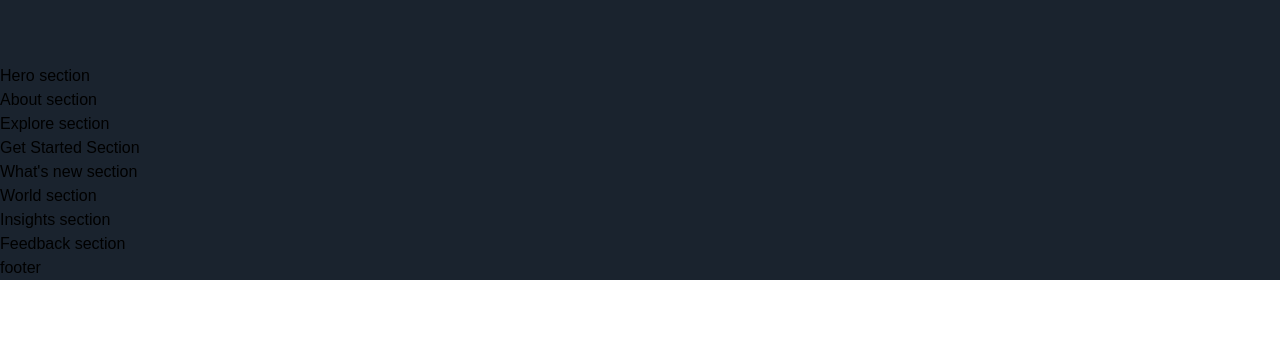
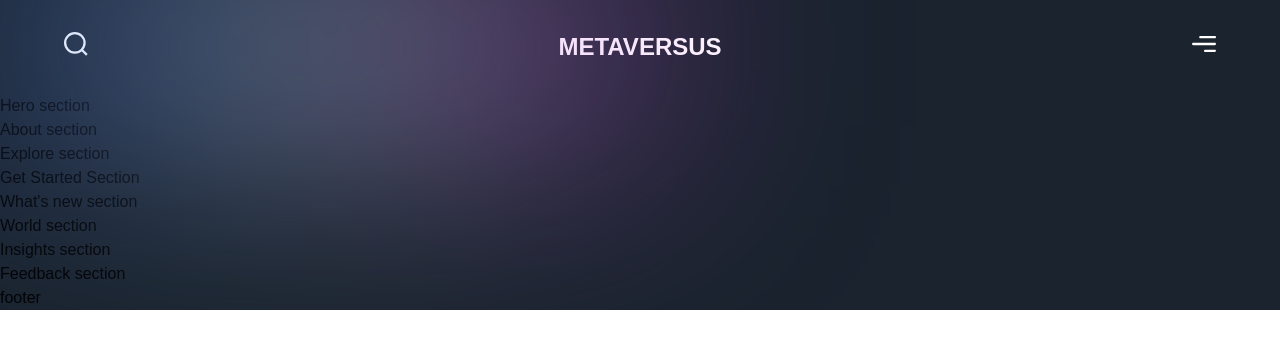
Before and after one commit to Maykeul93/metaversus, a Next.js app: page / in a window 1280 px wide. Shown: the top 348 px of the page. Built offline with nearby package versions, Linux system fonts and the light colour scheme; a web font is replaced by a local one.

Commit message:
navbar first part done

```diff
--- a/components/Navbar.jsx
+++ b/components/Navbar.jsx
@@ -11,7 +11,22 @@
     whileInView="show"
     className={`${styles.xPaddings} py-8 relative`}
   >
-    <div className="absolte w-[50%] inset-0 gradient-01" />
+    <div className="absolute w-[50%] inset-0 gradient-01" />
+    <div className={`${styles.innerWidth} mx-auto flex justify-between gap-8`}>
+      <img
+        src="/search.svg"
+        alt="search"
+        className="w-[24px] h-[24px] object-contain"
+      />
+      <h2 className="font-extrabold text-[24px] text-white leading-[30px] ">
+        METAVERSUS
+      </h2>
+      <img
+        src="/menu.svg"
+        alt="menu"
+        className="w-[24px] h-[24px] object-contain"
+      />
+    </div>
   </motion.nav>
 );
 
```
